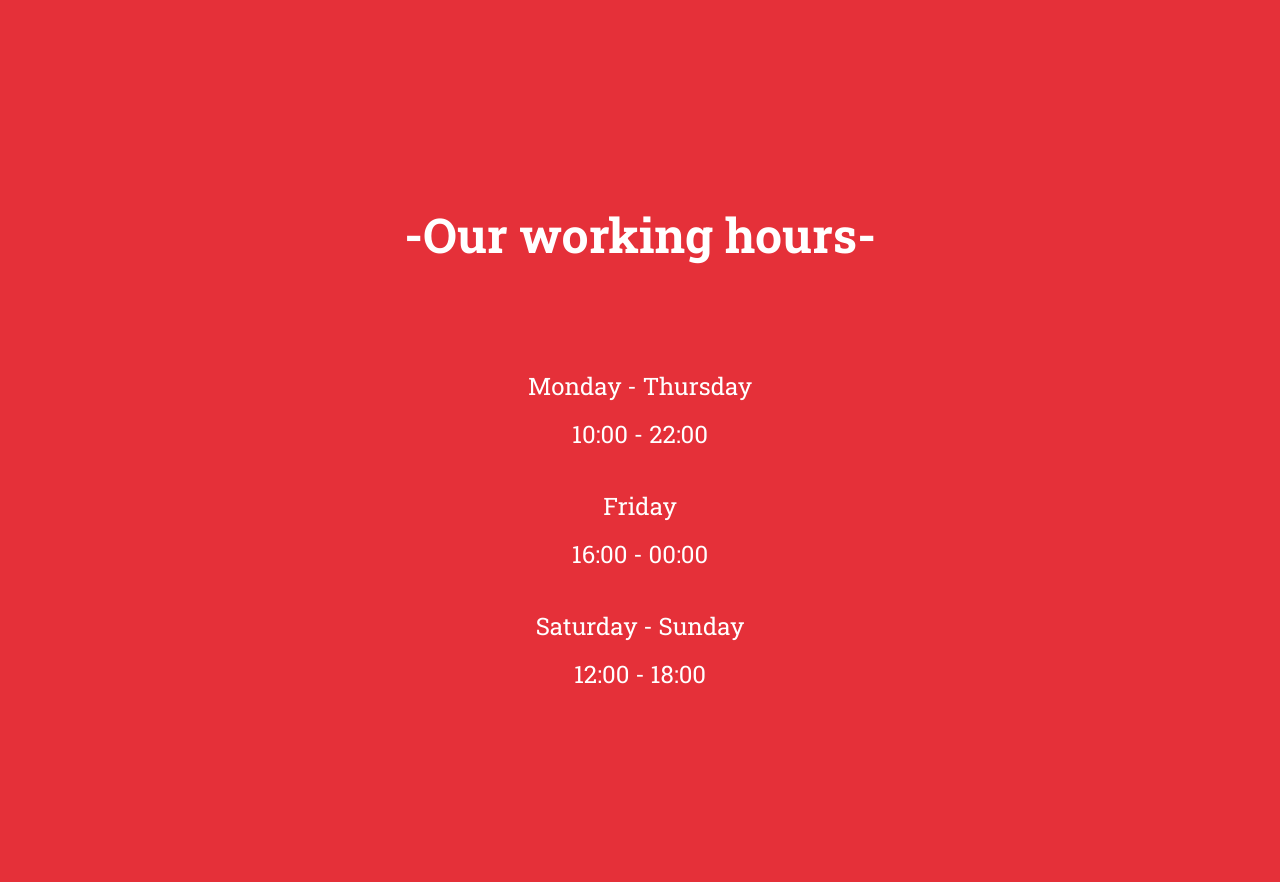
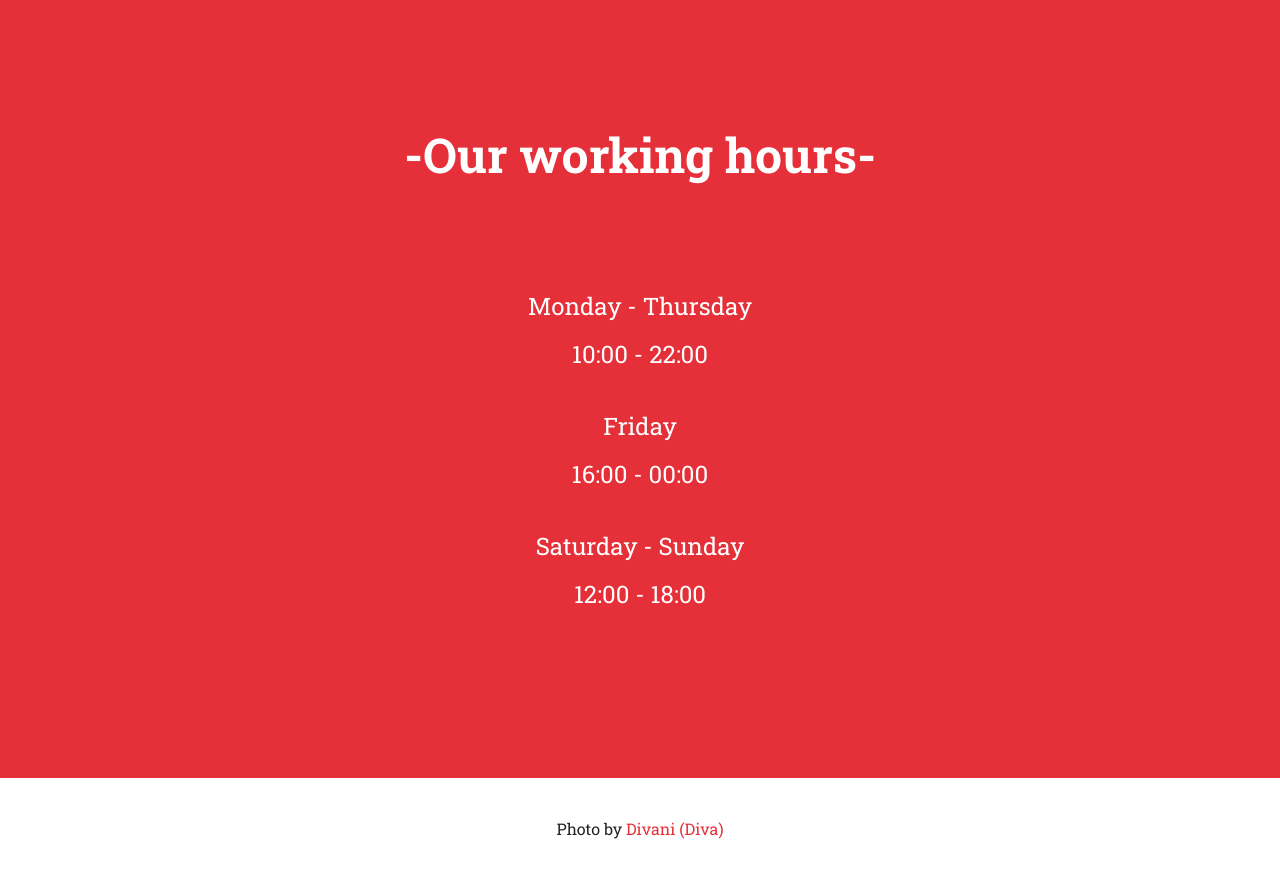
Before and after one commit to MiloGushter/Restaurant-landing-page, a website built with webpack: page src/index.html in a window 1280 px wide. Shown: the part 1220-2102 px from the top of the page. Built offline with nearby package versions, Linux system fonts and the light colour scheme.

Commit message:
Added footer with attribution

```diff
--- a/src/modules/homeModule.js
+++ b/src/modules/homeModule.js
@@ -55,6 +55,24 @@ export default function populateHome() {
   workingHoursContainer.appendChild(workHours);
   workTimeSection.appendChild(workingHoursContainer);
   content.appendChild(workTimeSection);
+
+  //   Footer
+  const footer = document.createElement("footer");
+  const footerContainer = document.createElement("div");
+  footerContainer.classList.add("container");
+
+  const attributionText = document.createElement("p");
+  attributionText.textContent = "Photo by ";
+  const attributionLink = document.createElement("a");
+  attributionLink.classList.add("attribution");
+  attributionText.classList.add("attribution");
+  attributionLink.textContent = "Divani (Diva)";
+  attributionLink.href =
+    "https://unsplash.com/@fullboardphotography?utm_source=unsplash&utm_medium=referral&utm_content=creditCopyText";
+  attributionText.appendChild(attributionLink);
+  footerContainer.appendChild(attributionText);
+  footer.appendChild(footerContainer);
+  content.appendChild(footer);
 }
 
 function scheduleCreator(daysText, hoursText) {
--- a/src/sass/main.scss
+++ b/src/sass/main.scss
@@ -127,6 +127,7 @@ nav {
   font-size: $heading-2;
 }
 .welcome-paragraph {
+  max-width: 600px;
   font-size: $regualr-paragraph;
 }
 
@@ -134,7 +135,7 @@ nav {
   background-color: $accent-red;
   color: white;
   @include flexCenter();
-  padding: 15em 0;
+  padding: 10em 0;
 }
 .working-hours-title {
   font-size: $heading-2;
@@ -151,3 +152,15 @@ nav {
 .schedule-hours {
   line-height: 2em;
 }
+
+footer {
+  padding: 2.5em 0;
+  @include flexCenter();
+}
+.attribution {
+  text-align: center;
+  color: $black;
+  a {
+    color: $accent-red;
+  }
+}
```
Also changed, not shown: dist/main.js.
